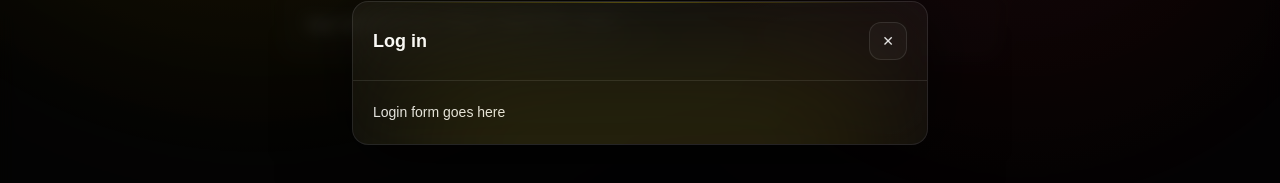
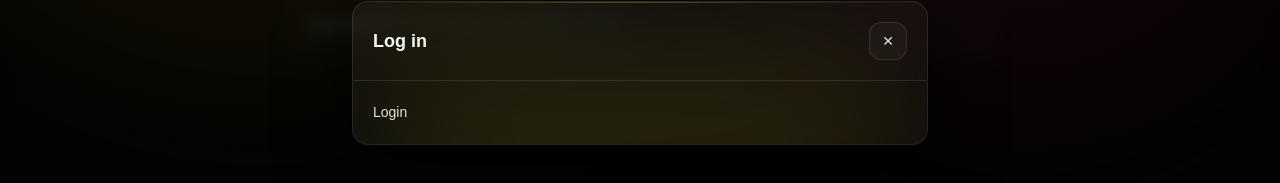
Before and after one commit to YuliaDemir/tmdb, a Next.js app: page / in a window 1280 px wide. Both pictures are taken after a click on the element "log in". Shown: the part 327-510 px from the top of the page. Built offline with nearby package versions, Linux system fonts and the light colour scheme.

Commit message:
fix: lint

```diff
--- a/src/components/header.tsx
+++ b/src/components/header.tsx
@@ -1,14 +1,16 @@
 "use client";
 
+import { Modal, Login, Register } from "@components";
+import Image from "next/image";
 import { useEffect, useState } from "react";
-import Image from "next/image";
-import { Modal } from "./modal";
 
 const logoPath = "/logo1.png";
 
 export const Header = () => {
   const [scrolled, setScrolled] = useState(false);
-  const [openedModal, setOpenedModal] = useState<'register' | 'login' | null>(null);
+  const [openedModal, setOpenedModal] = useState<"register" | "login" | null>(
+    null,
+  );
 
   useEffect(() => {
     const onScroll = () => setScrolled(window.scrollY > 8);
@@ -24,9 +26,7 @@ export const Header = () => {
           "relative border-b border-white/10",
           "bg-[#07070A]/55 backdrop-blur-xl",
           "transition",
-          scrolled
-            ? "shadow-[0_18px_60px_rgba(0,0,0,0.55)]"
-            : "shadow-none",
+          scrolled ? "shadow-[0_18px_60px_rgba(0,0,0,0.55)]" : "shadow-none",
         ].join(" ")}
       >
         <div className="pointer-events-none absolute inset-0 opacity-70 [background:radial-gradient(900px_circle_at_15%_0%,rgba(250,204,21,0.14),transparent_55%),radial-gradient(700px_circle_at_85%_25%,rgba(239,68,68,0.10),transparent_55%)]" />
@@ -43,13 +43,15 @@ export const Header = () => {
             />
             <div className="flex  gap-4">
               <div
-              onClick={() => setOpenedModal('login')}
-              className="hidden shrink-0 sm:inline-flex items-center rounded-full border border-white/10 bg-white/[0.03] px-3 py-1.5 text-1.5xl text-zinc-900 cursor-pointer">
+                onClick={() => setOpenedModal("login")}
+                className="hidden shrink-0 sm:inline-flex items-center rounded-full border border-white/10 bg-white/[0.03] px-3 py-1.5 text-1.5xl text-zinc-900 cursor-pointer"
+              >
                 log in
               </div>
               <div
-              onClick={() => setOpenedModal('register')}
-              className="hidden shrink-0 sm:inline-flex items-center rounded-full border border-white/10 bg-white/[0.03] px-3 py-1.5 text-1.5xl text-zinc-900 cursor-pointer">
+                onClick={() => setOpenedModal("register")}
+                className="hidden shrink-0 sm:inline-flex items-center rounded-full border border-white/10 bg-white/[0.03] px-3 py-1.5 text-1.5xl text-zinc-900 cursor-pointer"
+              >
                 register
               </div>
             </div>
@@ -70,15 +72,7 @@ export const Header = () => {
         onClose={() => setOpenedModal(null)}
         title={openedModal === "login" ? "Log in" : "Register"}
       >
-        {openedModal === "login" ? (
-          <div>
-            <p>Login form goes here</p>
-          </div>
-        ) : (
-          <div>
-            <p>Register form goes here</p>
-          </div>
-        )}
+        {openedModal === "login" ? <Login /> : <Register />}
       </Modal>
     </header>
   );
--- a/src/components/index.ts
+++ b/src/components/index.ts
@@ -5,3 +5,7 @@ export { List } from "./list";
 
 export { Header } from "./header";
 export { Main } from "./main";
+
+export { Register } from "./register";
+export { Login } from "./login";
+export { Modal } from "./modal";
--- a/src/components/line.tsx
+++ b/src/components/line.tsx
@@ -1,5 +1,6 @@
 import Image from "next/image";
 import { memo } from "react";
+
 import { Item } from "../types";
 
 const TMDB_IMG = "https://image.tmdb.org/t/p/w500";
--- a/src/components/list.tsx
+++ b/src/components/list.tsx
@@ -2,8 +2,8 @@
 import { Line } from "@components";
 import { memo, useState } from "react";
 
+import { Item } from "../types";
 import { Modal } from "./modal";
-import { Item } from "../types";
 
 export const List = memo(({ items }: { items: Item[] }) => {
   const [selected, setSelected] = useState<Item | null>(null);
--- /dev/null
+++ b/src/components/login.tsx
@@ -0,0 +1,7 @@
+export const Login = () => {
+  return (
+    <div>
+      <h1>Login</h1>
+    </div>
+  );
+};
--- a/src/components/register.tsx
+++ b/src/components/register.tsx
@@ -1,7 +1,7 @@
 export const Register = () => {
   return (
     <div>
-        <h1>Register</h1>
+      <h1>Register</h1>
     </div>
   );
-}
+};
--- a/src/lib/use-on-search.ts
+++ b/src/lib/use-on-search.ts
@@ -1,4 +1,5 @@
 import { useState } from "react";
+
 import { Item } from "../types";
 
 export function useOnSearch() {
@@ -27,5 +28,5 @@ export function useOnSearch() {
     }
   }
 
-  return {loading, items, error, onSearch};
+  return { loading, items, error, onSearch };
 }
```
Also changed, not shown: app/page.tsx (+3 -4 lines).
